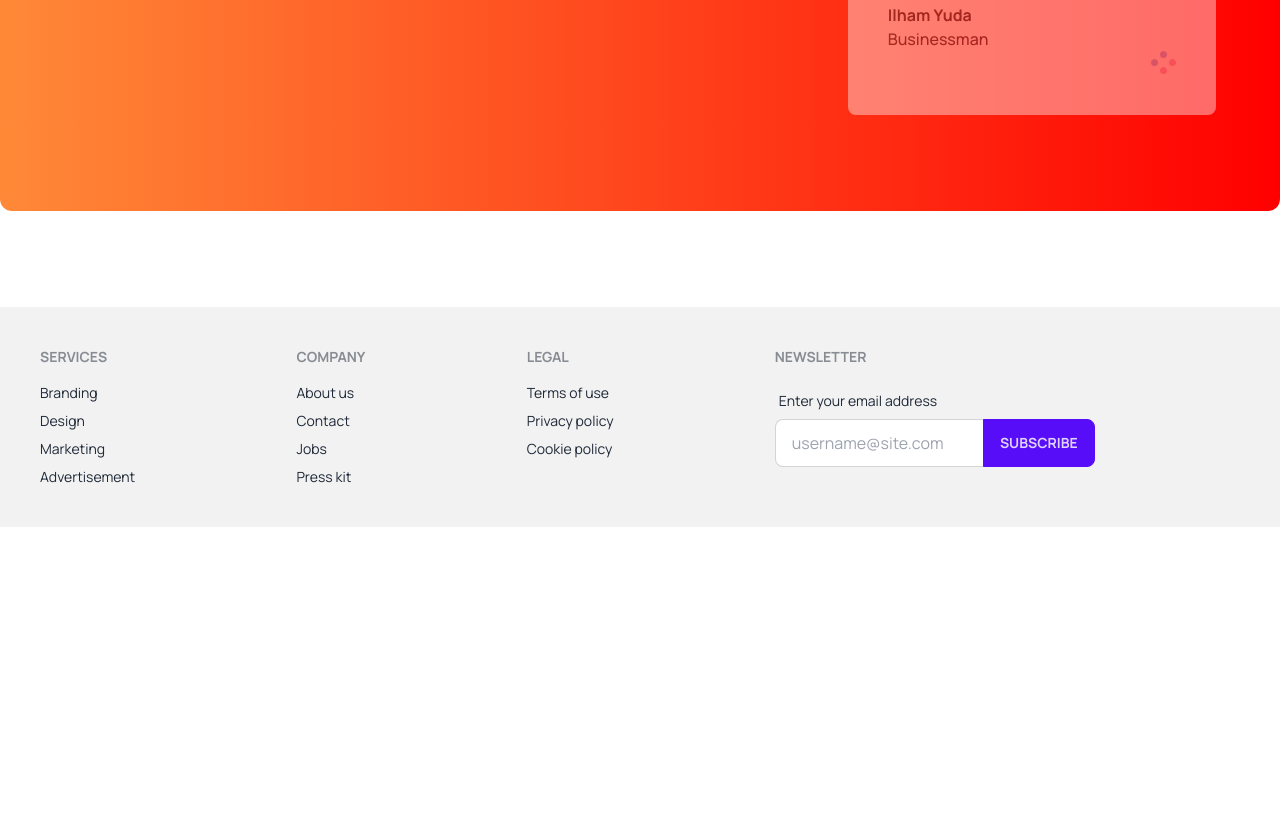
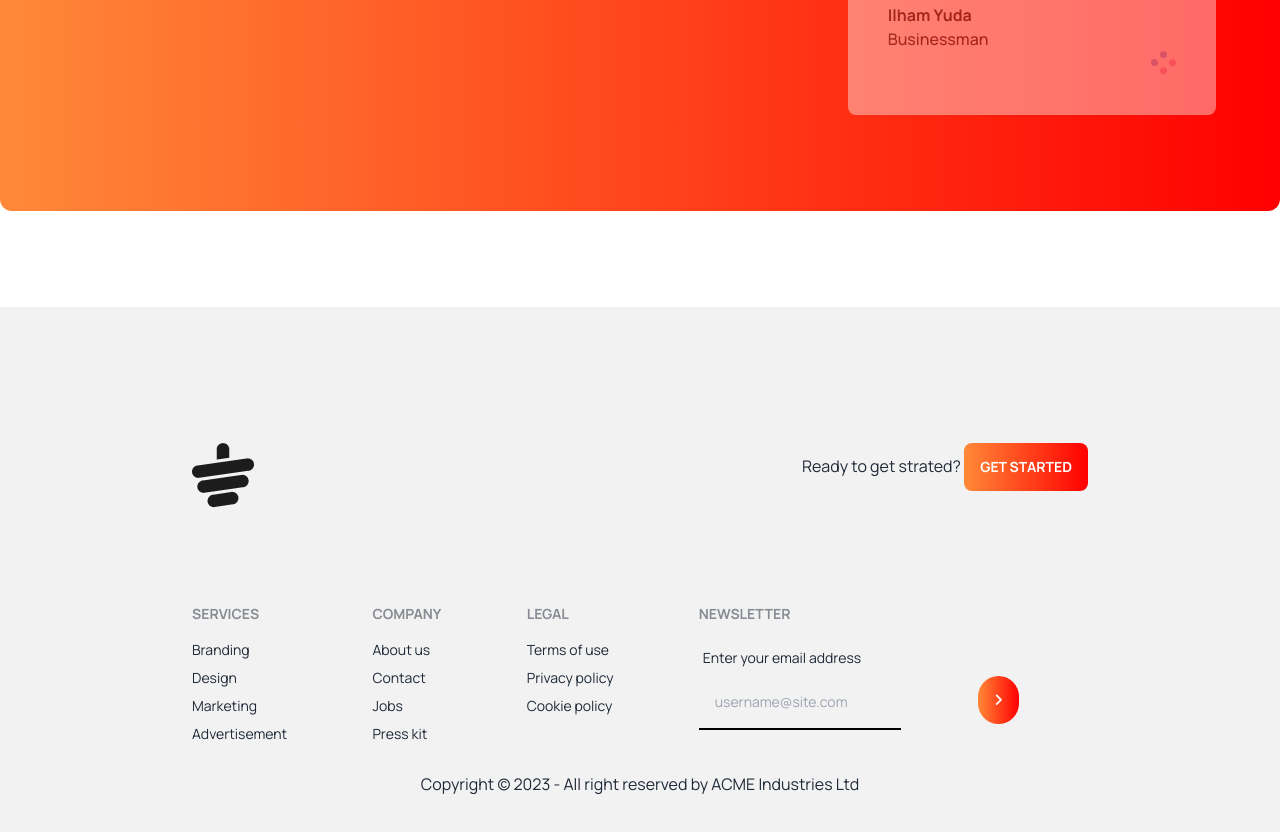
Before and after one commit to Jahirul83/tea-house, a plain HTML site: page index.html in a window 1280 px wide. Shown: the part 2416-3248 px from the top of the page. Before the commit the page ends 2943 px from the top, so only its background shows below. Drawn offline with nearby package versions, Linux system fonts and the light colour scheme.

Commit message:
footer added

```diff
--- a/index.html
+++ b/index.html
@@ -20,7 +20,8 @@
             theme: {
                 extend: {
                     colors: {
-                        clifford: '#da373d',
+                        'start': '#FF8938',
+                        'end': '#F00',
                     }
                 }
             }
@@ -139,7 +140,7 @@
         </section>
         <!-- super client section -->
         <section
-            class="my-24 flex flex-col lg:flex-row gap-12 rounded-xl bg-gradient-to-r from-[#FF8938] to-[#F00] px-16 py-24">
+            class="my-24 flex flex-col lg:flex-row gap-12 rounded-xl bg-gradient-to-r from-start to-end px-16 py-24">
             <div class="flex lg:pr-32 items-center">
                 <div class="space-y-5 ">
                     <h2 class="text-5xl font-extrabold text-white">Meet Our Super <br> Clients</h2>
@@ -200,8 +201,15 @@
         </section>
 
     </main>
-    <footer>
-        <footer class="footer p-10 bg-base-200 text-base-content">
+    <footer class="px-48 py-10 bg-base-200 text-base-content">
+        <div class="flex justify-between my-24">
+            <img src="images/cup.png" alt="">
+            <p>
+                Ready to get strated?
+                <button class="btn btn-primary bg-gradient-to-r from-start to-end text-white border-none">Get Started</button>
+            </p>
+        </div>
+        <div class="footer ">
             <div>
                 <span class="footer-title">Services</span>
                 <a class="link link-hover">Branding</a>
@@ -229,14 +237,19 @@
                         <span class="label-text">Enter your email address</span>
                     </label>
                     <div class="relative">
-                        <input type="text" placeholder="username@site.com" class="input input-bordered w-full pr-16" />
-                        <button class="btn btn-primary absolute top-0 right-0 rounded-l-none">Subscribe</button>
+                        <input type="text" placeholder="username@site.com" class="bg-transparent p-4 border-b-2 border-black outline-none" />
+                        <button class="btn btn-primary absolute top-0 right-0 rounded-full bg-gradient-to-r from-start to-end text-white border-none">
+                            <i class="fa-solid fa-angle-right"></i>
+                        </button>
                     </div>
                 </div>
             </div>
-        </footer>
+        </div >
+        <div class="mt-7 text-center">
+            <p>Copyright © 2023 - All right reserved by ACME Industries Ltd</p>
+        </div>
+
     </footer>
-
 </body>
 
 </html>
```
